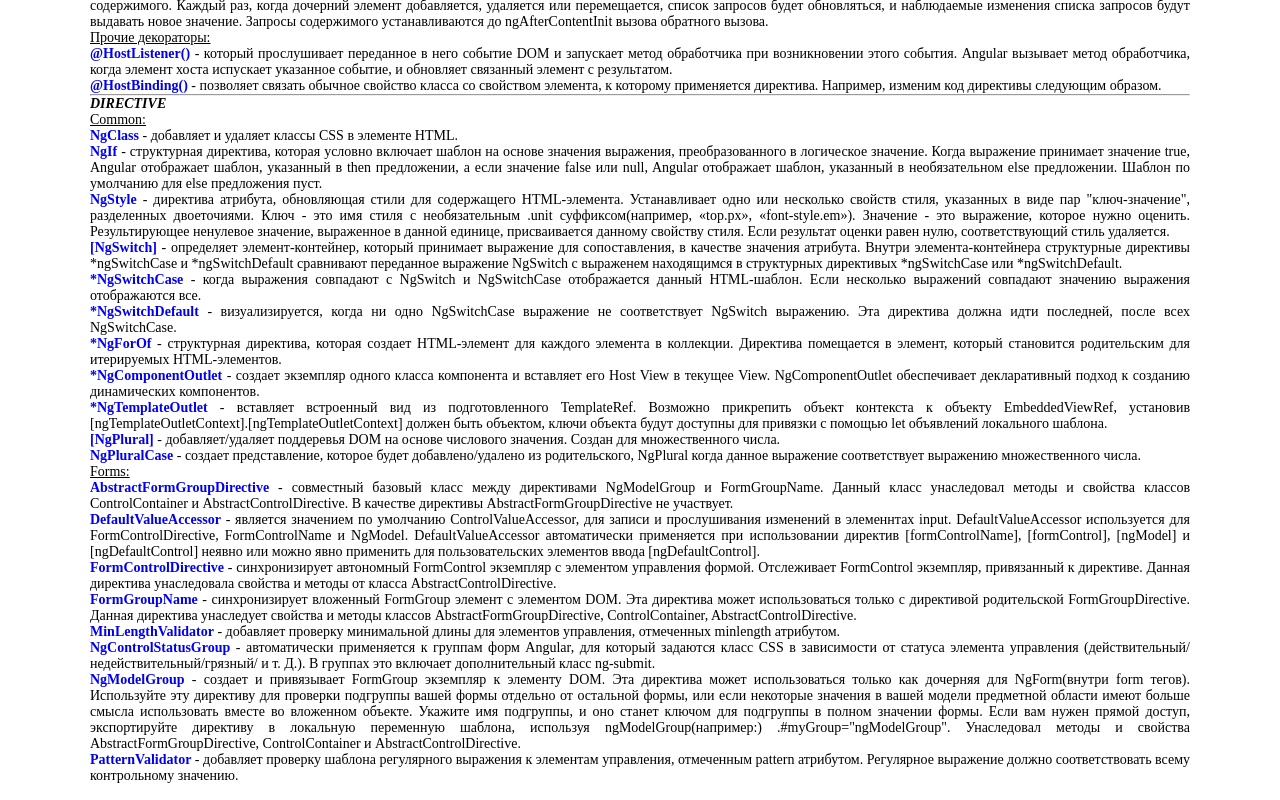
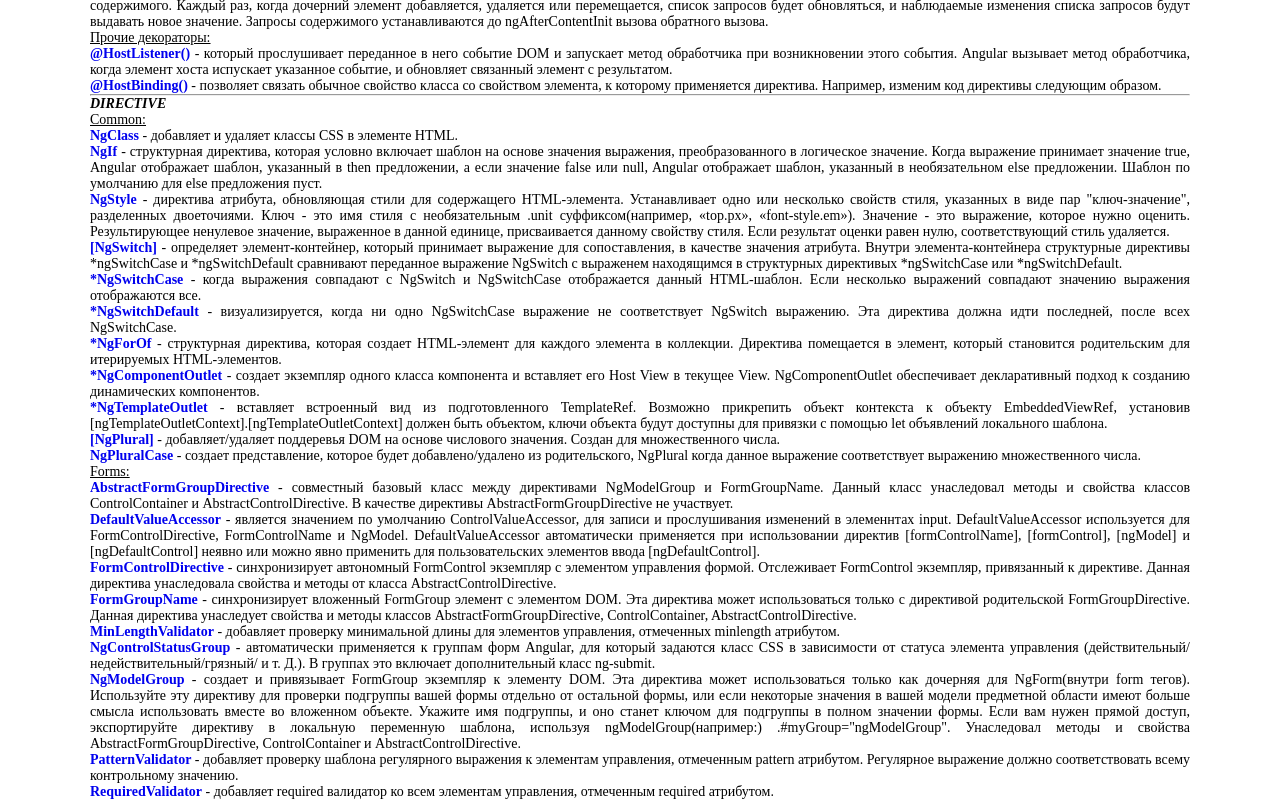
Before and after one commit to ArtemKashirin/API, an Angular app: page / in a window 1280 px wide. Shown: the part 1110-1910 px from the top of the page. Built offline with nearby package versions, Linux system fonts and the light colour scheme.

Commit message:
DIRECTIVE: RequiredValidator

```diff
--- a/src/app/app.component.html
+++ b/src/app/app.component.html
@@ -60,3 +60,4 @@
 <app-ng-control-status-group></app-ng-control-status-group>
 <app-ng-model-group></app-ng-model-group>
 <app-pattern-validator></app-pattern-validator>
+<app-required-validator></app-required-validator>
--- a/src/app/app.module.ts
+++ b/src/app/app.module.ts
@@ -57,6 +57,7 @@
 import { NgControlStatusGroupComponent } from './directive/ng-control-status-group/ng-control-status-group.component';
 import { NgModelGroupComponent } from './directive/ng-model-group/ng-model-group.component';
 import { PatternValidatorComponent } from './directive/pattern-validator/pattern-validator.component';
+import { RequiredValidatorComponent } from './directive/required-validator/required-validator.component';
 
 
 @NgModule({
@@ -115,6 +116,7 @@
     NgControlStatusGroupComponent,
     NgModelGroupComponent,
     PatternValidatorComponent,
+    RequiredValidatorComponent,
   ],
   imports: [
     BrowserModule,
--- /dev/null
+++ b/src/app/directive/required-validator/required-validator.component.html
@@ -0,0 +1,7 @@
+<p><b><a [href] = "this.RequiredValidator">RequiredValidator</a></b> - добавляет required валидатор ко всем элементам управления,
+  отмеченным required атрибутом.</p>
+
+<!--<div>-->
+<!--  <input type = "text" [formControl]="this.name" required>-->
+<!--  <button [disabled]="this.name.invalid">Доступна</button>-->
+<!--</div>-->
--- /dev/null
+++ b/src/app/directive/required-validator/required-validator.component.ts
@@ -0,0 +1,18 @@
+import {Component, OnInit} from '@angular/core';
+import {FormControl} from "@angular/forms";
+
+@Component({
+  selector: 'app-required-validator',
+  templateUrl: './required-validator.component.html',
+  styleUrls: ['./required-validator.component.scss']
+})
+export class RequiredValidatorComponent implements OnInit {
+  public RequiredValidator: string = 'https://angular.io/api/forms/RequiredValidator';
+  public name: FormControl = new FormControl('')
+  constructor() {
+  }
+
+  ngOnInit(): void {
+  }
+
+}
```
Also changed, not shown: src/app/directive/required-validator/required-validator.component.scss (added).
